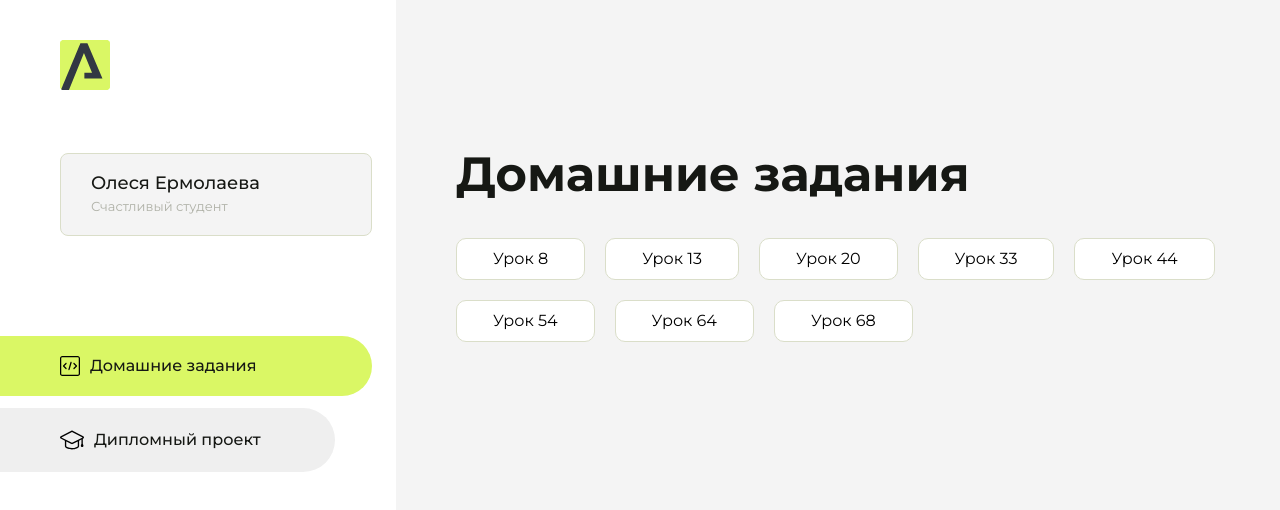
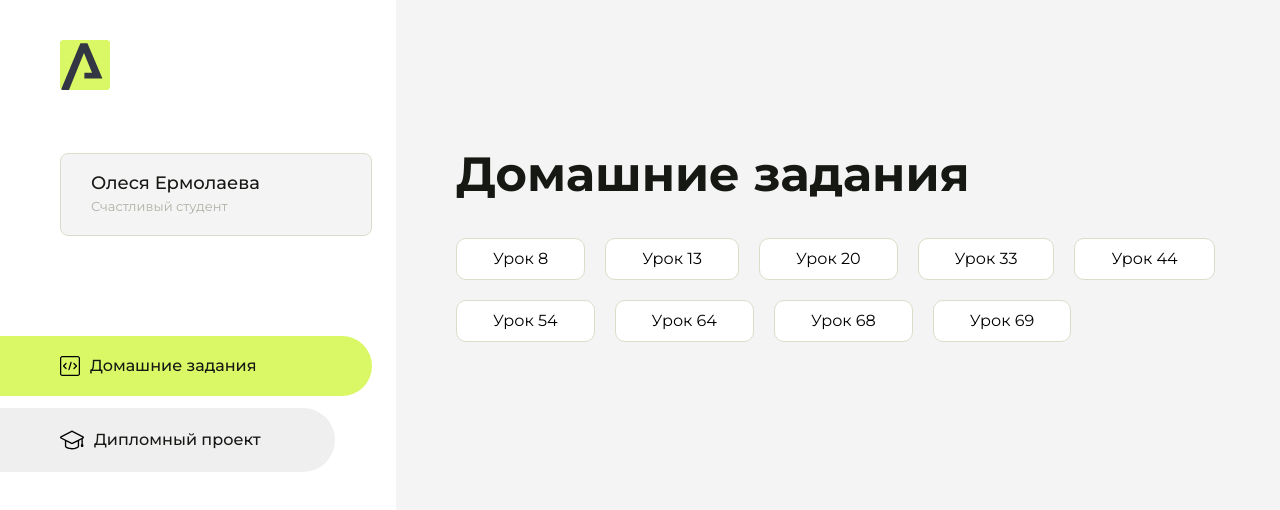
Before and after one commit to AskaSan/homework, a plain HTML site: page index.html in a window 1280 px wide. Drawn offline with Linux system fonts and the light colour scheme.

Commit message:
Update index.html

```diff
--- a/index.html
+++ b/index.html
@@ -116,6 +116,9 @@
                     <li class="content__list-item">
                         <a href="lesson-68/index.html">Урок 68</a>
                     </li>
+                    <li class="content__list-item">
+                        <a href="lesson-69/index.html">Урок 69</a>
+                    </li>
                 </ul>
             </div>
             <div class="content__block hidden" id="diplomBlock">
```
